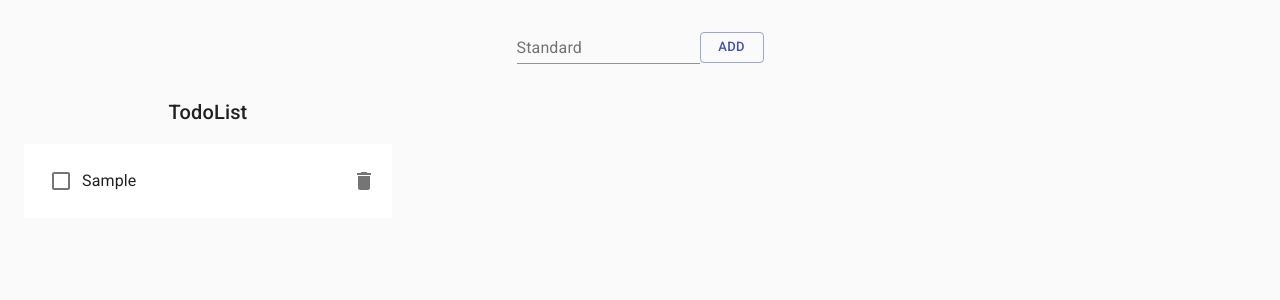
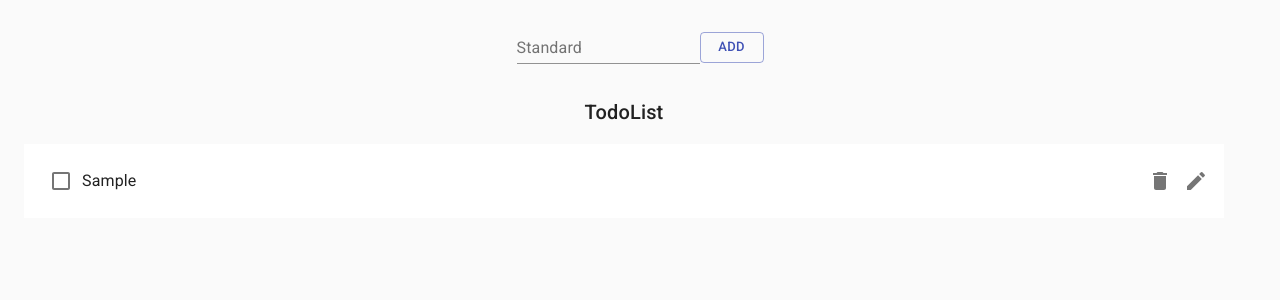
Before and after one commit to tabishadnan/react-hooks-todoapp, a React (Create React App) app: page / in a window 1280 px wide. Both pictures are taken after typing "Sample" into the empty fields and a click on the button "ADD". Shown: the top 300 px of the page. Built offline with nearby package versions, Linux system fonts and the light colour scheme.

Commit message:
add remove functionality

```diff
--- a/src/Components/TodoApp.js
+++ b/src/Components/TodoApp.js
@@ -1,4 +1,4 @@
-import React , {useState} from 'react';
+import React, { useState } from 'react';
 import TodoForm from './TodoForm';
 import TodoList from './TodoList';
 import CssBaseline from '@material-ui/core/CssBaseline';
@@ -9,7 +9,27 @@ const TodoApp = () => {
     const [todos, setTodos] = useState([]);
 
     const addTodos = (newTodoVal) => {
-        setTodos([...todos, {value : newTodoVal, isShowInput : false, isComplete: false}]);
+
+        setTodos([...todos, { value: newTodoVal, isShowInput: false, isComplete: false }]);
+
+    }
+
+    const removeTodo = (index) => {
+
+        let todosArrCopy = [...todos];
+
+        todosArrCopy.splice(index,1);
+
+        setTodos(todosArrCopy);
+    }
+
+    const completeTodo = (index) => {
+
+        let todosArrCopy = [...todos];
+
+        todosArrCopy[index].isComplete = !todosArrCopy[index].isComplete;
+
+        setTodos(todosArrCopy);
     }
 
     return (
@@ -17,7 +37,7 @@ const TodoApp = () => {
             <CssBaseline />
             <Container maxWidth="lg">
                 <TodoForm addTodos={addTodos} />
-                <TodoList todos={todos} />
+                <TodoList todos={todos} removeTodo={removeTodo} completeTodo={completeTodo} />
             </Container>
         </React.Fragment>
     )
--- a/src/Components/TodoItem.js
+++ b/src/Components/TodoItem.js
@@ -4,24 +4,23 @@ import ListItemSecondaryAction from '@material-ui/core/ListItemSecondaryAction';
 import ListItemText from '@material-ui/core/ListItemText';
 import IconButton from '@material-ui/core/IconButton';
 import Checkbox from '@material-ui/core/Checkbox';
+import EditIcon from '@material-ui/icons/Edit';
 import DeleteIcon from '@material-ui/icons/Delete';
 
 const TodoItem = (props) => {
 
-    const [secondary, setSecondary] = useState(false);
-
     return (
         <ListItem>
-            <Checkbox
-                checked={secondary}
-                onChange={(event) => setSecondary(event.target.checked)}
-            />
+            <Checkbox onClick={() => props.completeTodo(props.todoIndex)} />
             <ListItemText
                 primary={`${props.todo.value}`}
             />
             <ListItemSecondaryAction>
-                <IconButton edge="end" aria-label="delete">
+                <IconButton edge="end" aria-label="delete" onClick={() => props.removeTodo(props.todoIndex)}>
                     <DeleteIcon />
+                </IconButton>
+                <IconButton edge="end" aria-label="edit">
+                    <EditIcon />
                 </IconButton>
             </ListItemSecondaryAction>
         </ListItem>
--- a/src/Components/TodoList.js
+++ b/src/Components/TodoList.js
@@ -8,7 +8,7 @@ import List from '@material-ui/core/List';
 const useStyles = makeStyles((theme) => ({
     root: {
         flexGrow: 1,
-        maxWidth: 752,
+        maxWidth: 1200,
     },
     demo: {
         backgroundColor: theme.palette.background.paper,
@@ -24,13 +24,21 @@ const TodoList = (props) => {
     return (
         <div className={classes.root}>
             {props.todos.length > 0 && <Grid container spacing={2}>
-                <Grid item xs={12} md={6}>
+                <Grid item xs={12} md={12} lg={12} xl={12}>
                     <Typography variant="h6" className={classes.title}>
                         TodoList
           </Typography>
                     <div className={classes.demo}>
                         <List>
-                            {props.todos.map((todo, index) => <TodoItem todo={todo} todoIndex={index} />)}
+                            {props.todos.map((todo, index) => {
+                                return(
+                                    <div key={`${todo} ` + `${index}`}>
+                                        <TodoItem todo={todo} todoIndex={index} removeTodo={props.removeTodo}
+                                        completeTodo={props.completeTodo}
+                                        />
+                                    </div>
+                                )
+                            })}
                         </List>
                     </div>
                 </Grid>
```
